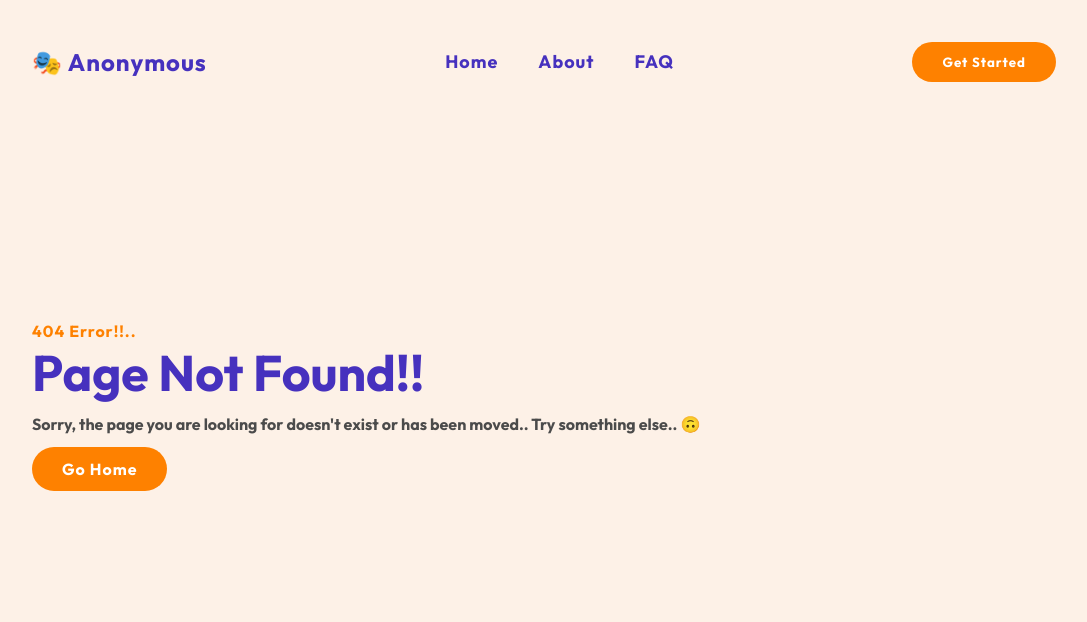
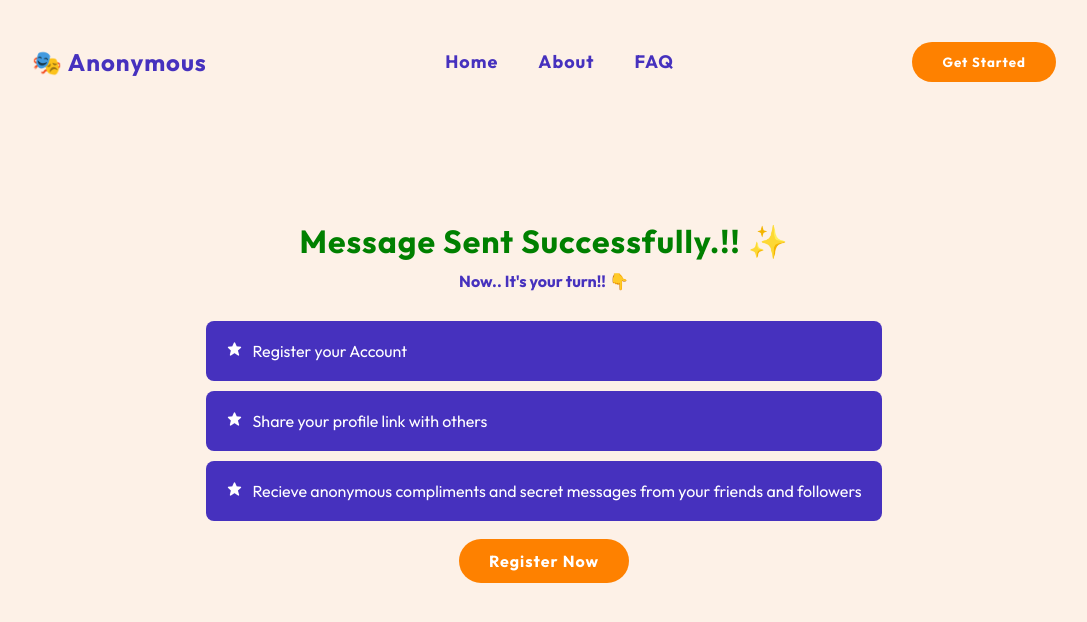
Before and after one commit to SavaadMP/Anonymous-2.0, a React (Vite) app in the folder client/: page /msg_success in a window 1280 px wide. Before the commit this address had no page. Shown: the top 622 px of the page, without its empty margins (96-1183 px from the left). Built offline with nearby package versions, Linux system fonts and the light colour scheme.

Commit message:
message success page designed!!

```diff
--- a/client/src/App.jsx
+++ b/client/src/App.jsx
@@ -11,6 +11,7 @@ import Register from "./pages/Auth/Register";
 import Login from "./pages/Auth/Login";
 import Profile from "./pages/Profile/Profile";
 import Loader from "./components/Loader/Loader";
+import MsgSuccess from "./components/MsgSuccess/MsgSuccess";
 
 function App() {
   const { user } = useSelector((state) => state.user);
@@ -45,6 +46,10 @@ function App() {
           <Route path="/usercode" element={<CodeValidator />} />
           <Route path="/sendMessage/:id" element={<SendMessage />} />
           <Route
+            path="/msg_success"
+            element={user ? <Navigate to="/profile" /> : <MsgSuccess />}
+          />
+          <Route
             path="/login"
             element={user ? <Navigate to="/profile" /> : <Login />}
           />
--- /dev/null
+++ b/client/src/components/MsgSuccess/MsgSuccess.jsx
@@ -0,0 +1,42 @@
+import "./MsgSuccess.scss";
+import { Link } from "react-router-dom";
+
+const MsgSuccess = () => {
+  return (
+    <div className="succes_container">
+      <div className="content">
+        <div className="info_box">
+          <h1>Message Sent Successfully.!! ✨</h1>
+        </div>
+        <div className="guide">
+          <p className="alert_msg">Now.. It's your turn!! 👇</p>
+
+          <div className="guide_box">
+            <div className="msg">
+              <i className="bx bxs-star"></i>
+              <p>Register your Account</p>
+            </div>
+            <div className="msg">
+              <i className="bx bxs-star"></i>
+              <p>Share your profile link with others</p>
+            </div>
+            <div className="msg">
+              <i className="bx bxs-star"></i>
+              <p>
+                Recieve anonymous compliments and secret messages from your
+                friends and followers
+              </p>
+            </div>
+          </div>
+        </div>
+        <div className="register_btn">
+          <Link className="primary-btn" to="/register">
+            Register Now
+          </Link>
+        </div>
+      </div>
+    </div>
+  );
+};
+
+export default MsgSuccess;
--- /dev/null
+++ b/client/src/components/MsgSuccess/MsgSuccess.scss
@@ -0,0 +1,47 @@
+@import "../../variables";
+
+.succes_container {
+  .content {
+    padding: 10%;
+    width: 100%;
+    text-align: center;
+
+    .info_box {
+      color: green;
+      padding: 10px;
+      letter-spacing: 1px;
+    }
+
+    .guide {
+      display: flex;
+      align-items: center;
+      justify-content: center;
+      flex-direction: column;
+      text-align: left;
+
+      p.alert_msg {
+        text-align: center;
+        font-weight: bold;
+        color: $primary-color;
+        margin-bottom: 10px;
+      }
+
+      .guide_box {
+        margin: 20px;
+        .msg {
+          width: 100%;
+          display: flex;
+          background: $primary-color;
+          margin-bottom: 10px;
+          padding: 20px;
+          color: white;
+          border-radius: 8px;
+
+          i {
+            margin-right: 10px;
+          }
+        }
+      }
+    }
+  }
+}
```
